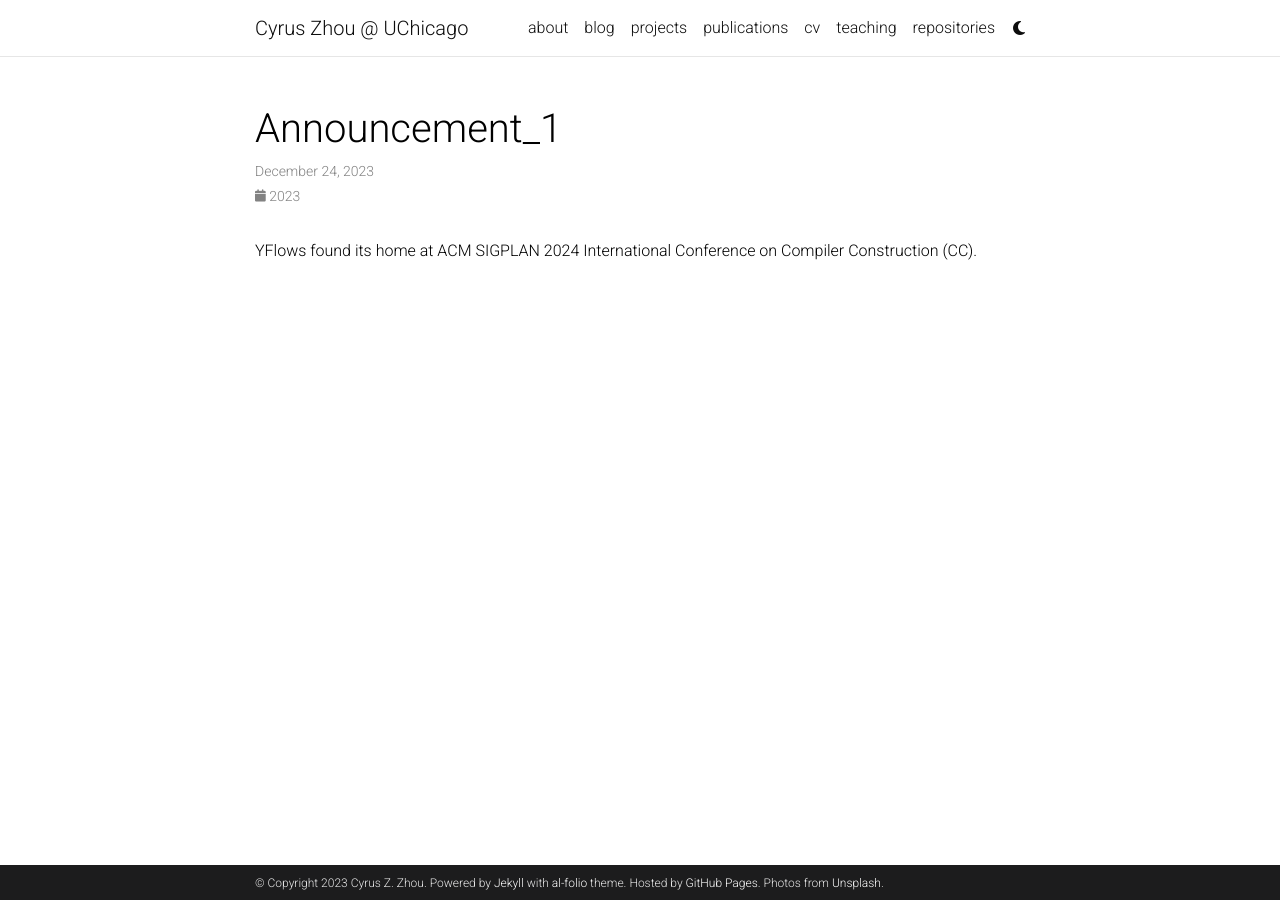
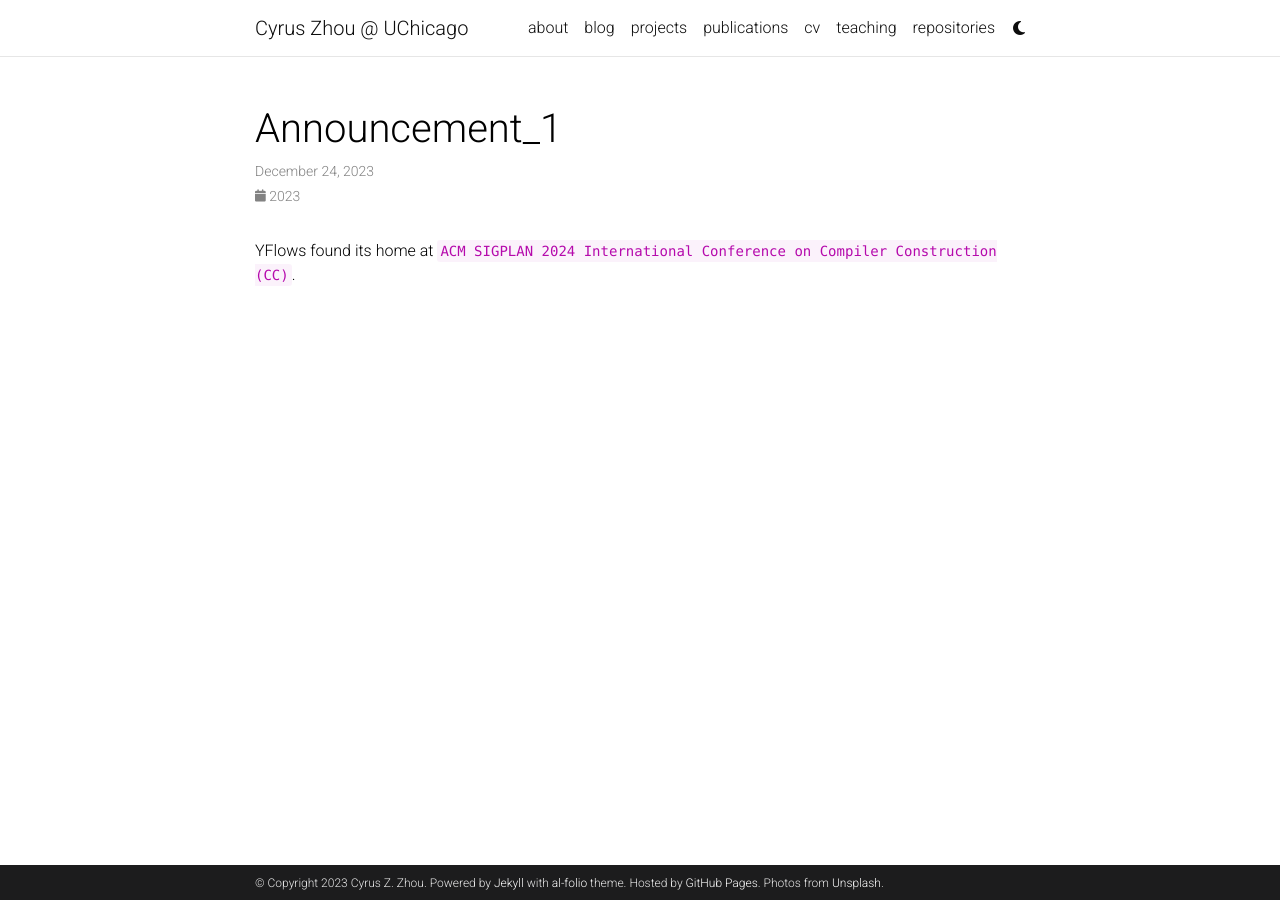
Before and after one commit to cyruszzhou/cyruszzhou.github.io, a Jekyll site: the page built from _news/announcement_1.md, in a window 1280 px wide. Built offline with Jekyll 4.4.1, drawn with Linux system fonts in a browser that asks for light colours; full-size pictures stand in for the smaller copies a plugin makes; comment, search, counter and statistics services are not loaded; a style sheet for code colours, icons or effects is not loaded.

```diff
--- a/_news/announcement_1.md
+++ b/_news/announcement_1.md
@@ -5,4 +5,4 @@ inline: true
 related_posts: false
 ---
 
-YFlows found its home at ACM SIGPLAN 2024 International Conference on Compiler Construction (CC).
+YFlows found its home at `ACM SIGPLAN 2024 International Conference on Compiler Construction (CC)`.
```
Also changed, not shown: _news/announcement_2.md (+1 -1 lines), _news/announcement_3.md (+3 -3 lines).
